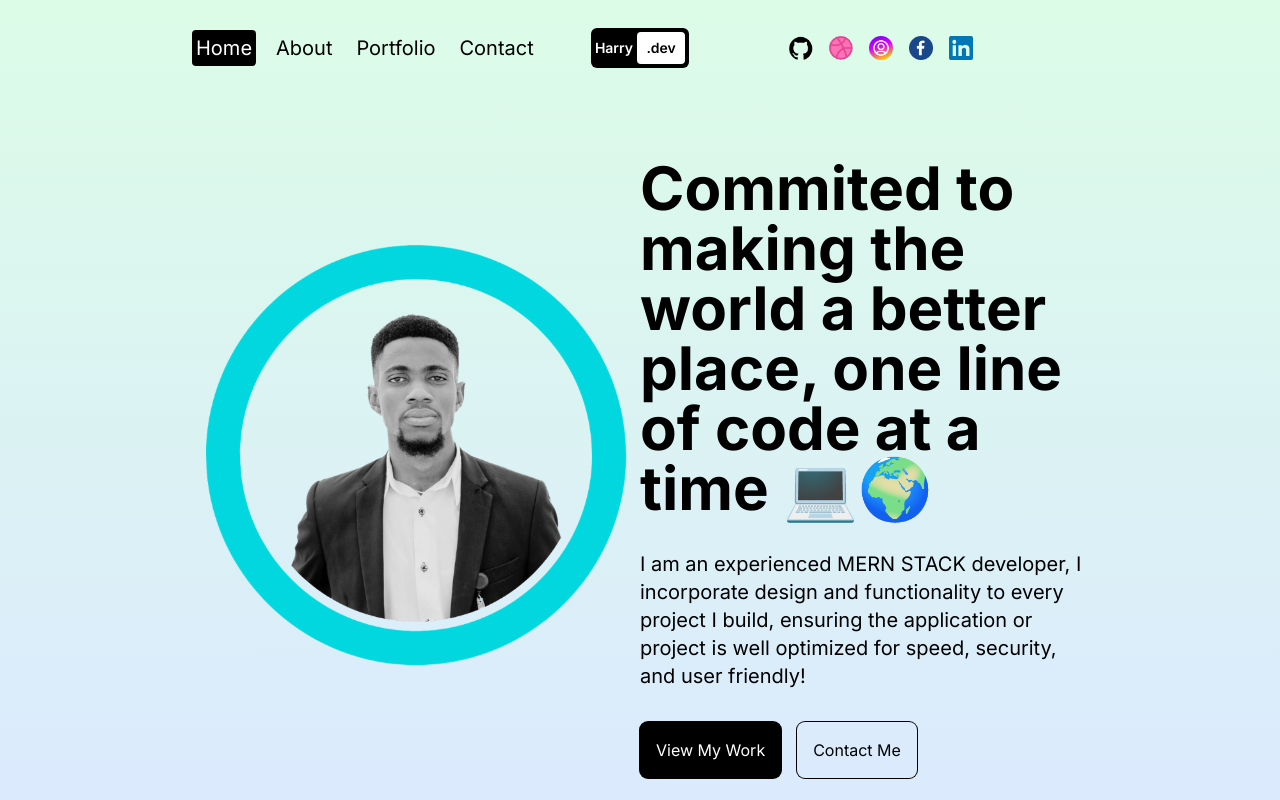
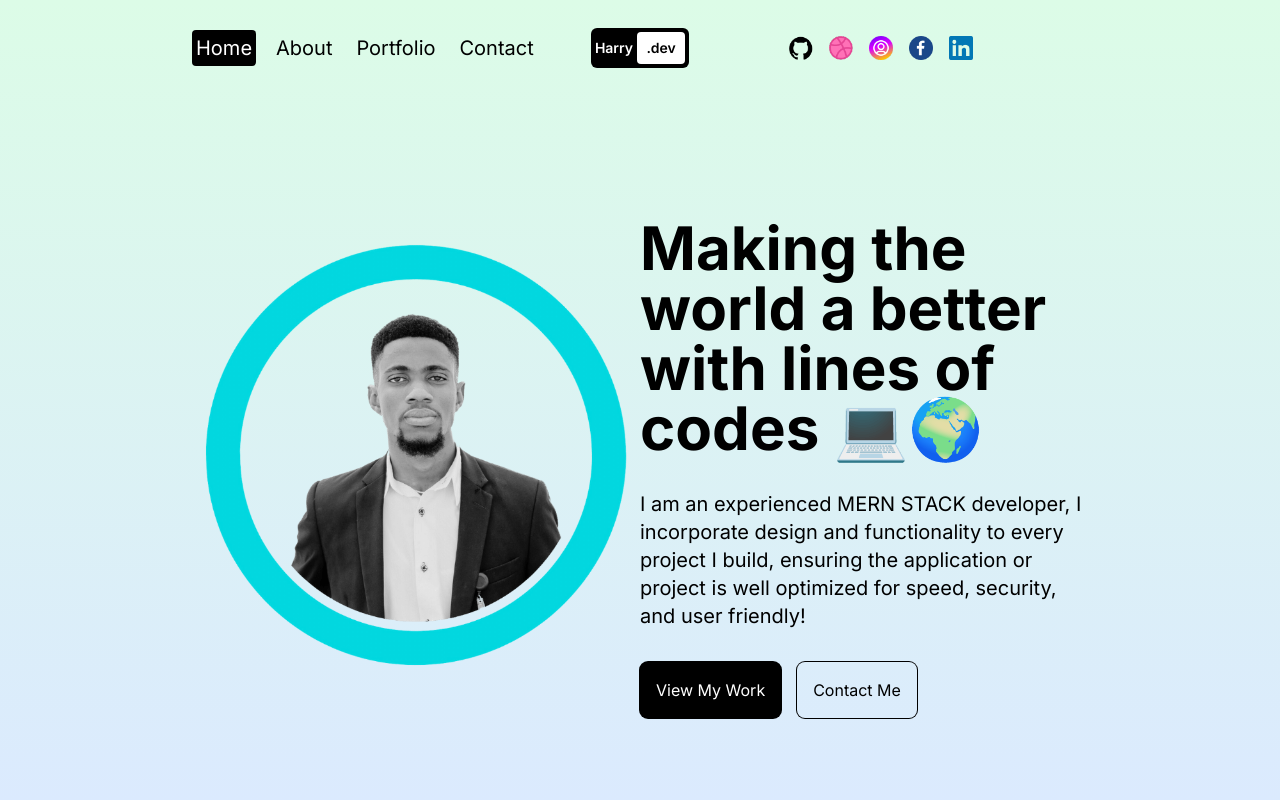
Before and after one commit to harryudi/harry-next-animated-portfolio, a Next.js app: page / in a window 1280 px wide. Built offline with nearby package versions, Linux system fonts and the light colour scheme.

Commit message:
Update page.jsx

```diff
--- a/src/app/page.jsx
+++ b/src/app/page.jsx
@@ -20,7 +20,7 @@ const Homepage = () => {
         <div className="h-1/2 lg:h-full lg:w-1/2 flex flex-col gap-8 items-center justify-center">
           {/* TITLE */}
           <h1 className="text-4xl md:text-6xl pt-10 font-bold">
-          Commited to making the world a better place, one line of code at a time 💻🌍          </h1>
+          Making the world a better with lines of codes 💻🌍</h1>
           {/* DESC */}
           <p className="md:text-xl">
           I am an experienced MERN STACK developer, I incorporate design and functionality to every project I build, ensuring the application or project is well optimized for speed, security, and user friendly!
```
